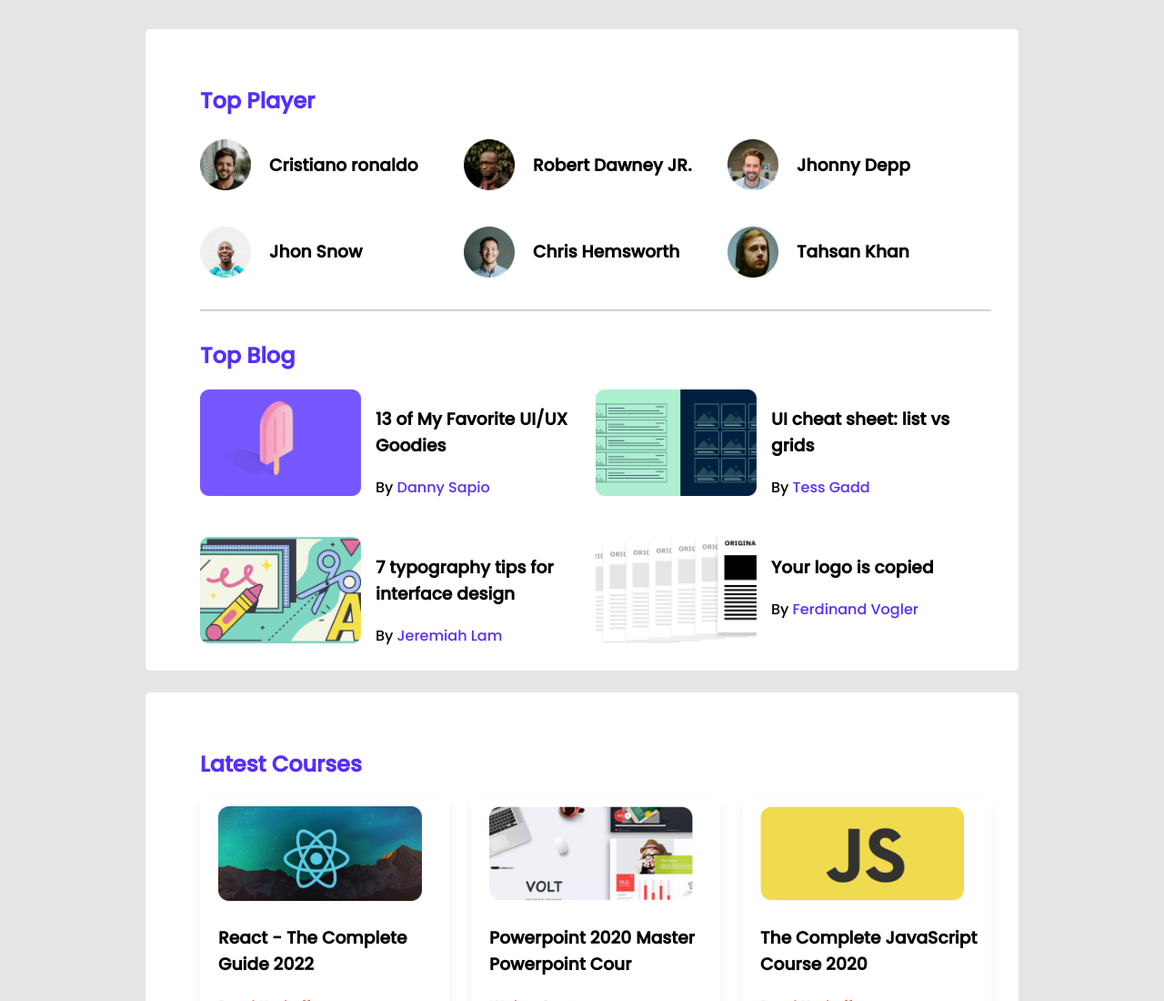
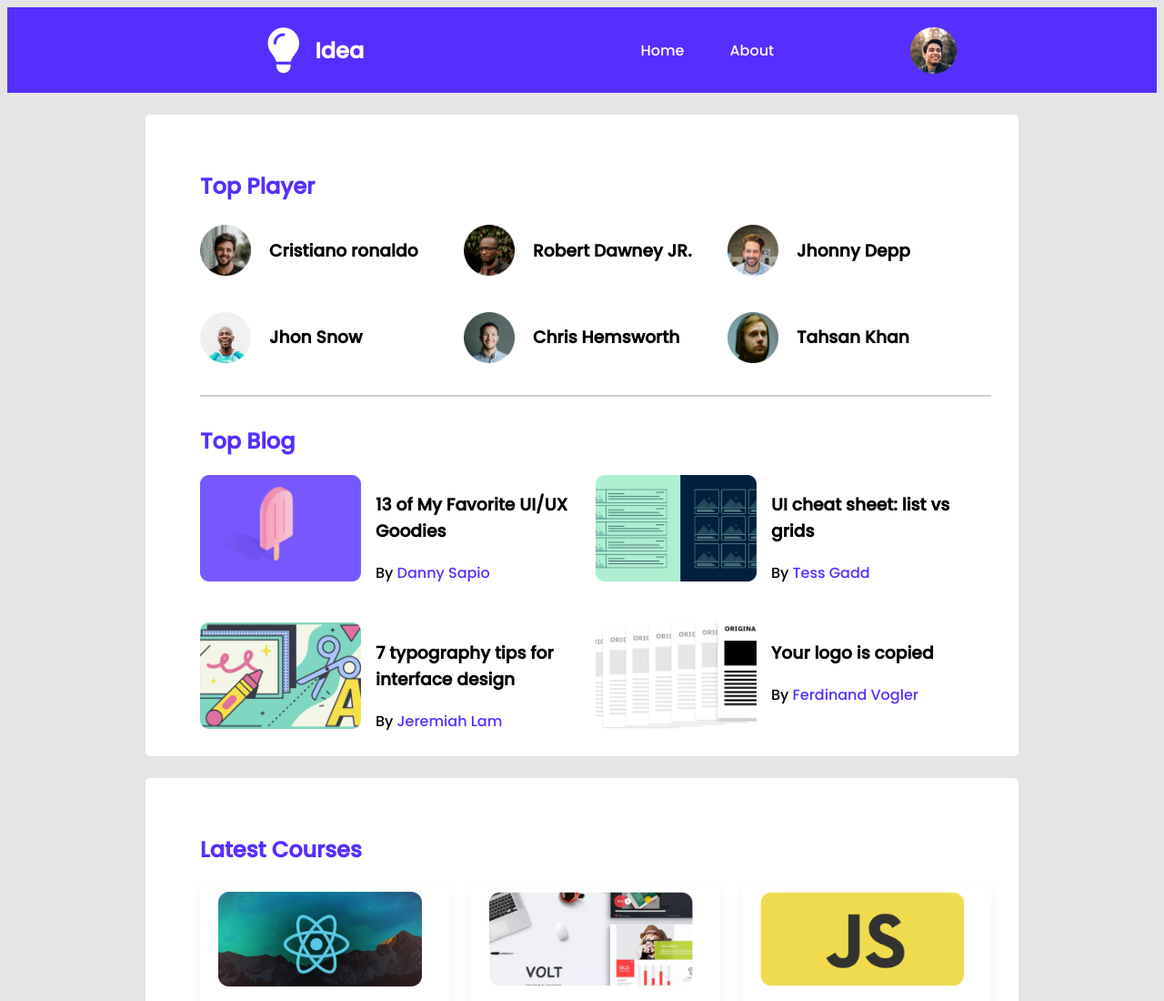
Before and after one commit to FahimAhmed07/Leader-Board, a plain HTML site: page index.html in a window 1280 px wide. Shown: the top 1100 px of the page at 91% size. Drawn offline with Linux system fonts and the light colour scheme.

Commit message:
navigation bar added

```diff
--- a/index.html
+++ b/index.html
@@ -17,6 +17,17 @@
          header section
     ------------------->
     <header>
+        <nav class="nav-area">
+            <div class="idea">
+                <i class="fas fa-lightbulb"></i>
+                <h2 class="idea-title">Idea</h2>
+            </div>
+            <div class="nav-info">
+                <h3 class="home">Home</h3>
+                <h3 class="about">About</h3>
+                <img class="profile-image" src="images/icons/profile.png" alt="">
+            </div>
+        </nav>
 
     </header>
     <!-- ----------------
--- a/style.css
+++ b/style.css
@@ -5,6 +5,44 @@ fonts
 body{
     font-family: 'Poppins', sans-serif;
     background-color: #E5E5E5;;
+}
+.nav-area{
+    height: 94px;
+    background-color: #562EFF;
+    display: flex;
+    justify-content: space-between;
+}
+.idea{
+    display: flex;
+    align-items: center;
+}
+.idea .fa-lightbulb{
+    font-size: 50px;
+    margin-left: 285px;
+    color: #FFFFFF;
+}
+.idea-title{
+    color: white;
+    font-size: 24px;
+    margin-left: 16px;
+}
+.nav-info{
+    display: flex;
+    align-items: center;
+}
+.nav-info h3{
+    font-size: 16px;
+    font-weight: 400;
+    color: white;
+}
+.nav-info .home{
+    margin-right: 50px;
+}
+.nav-info .about{
+    margin-right: 150px;
+}
+.nav-info .profile-image{
+    margin-right: 220px;
 }
 main{
     display: flex;
```
